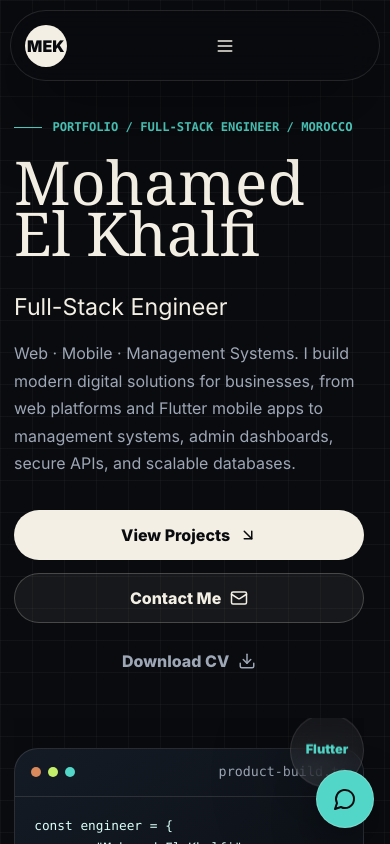
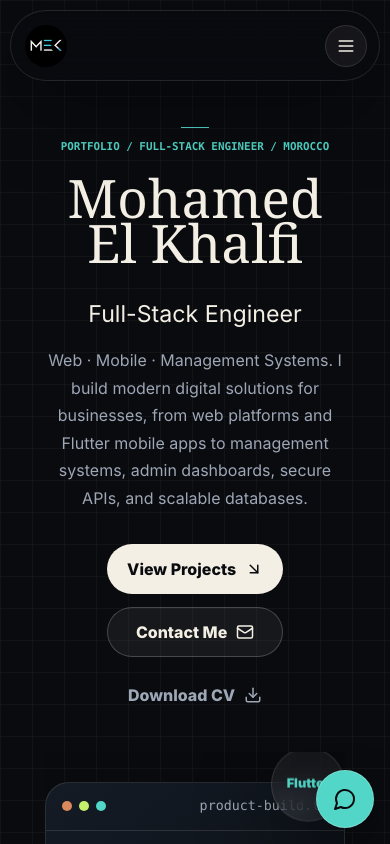
Before and after one commit to Mohvmedel/mohamed-el-khalfi-portfolio, a React (Vite) app: page / in a window 390 px wide. Shown: the top 844 px of the page. Built offline with nearby package versions, Linux system fonts and the light colour scheme.

Commit message:
Add logo and improve mobile alignment

```diff
--- a/src/App.tsx
+++ b/src/App.tsx
@@ -332,7 +332,9 @@ function Navigation({
   return (
     <header className="nav-shell">
       <a className="brand" href="#top" aria-label="Mohamed El Khalfi home">
-        <span>MEK</span>
+        <span>
+          <img src="/logo-portfolio.png" alt="" />
+        </span>
         <small>Web & Mobile Developer</small>
       </a>
       <nav className={menuOpen ? "nav-links open" : "nav-links"} aria-label="Main navigation">
--- a/src/styles.css
+++ b/src/styles.css
@@ -167,10 +167,17 @@ p {
   width: 42px;
   height: 42px;
   place-items: center;
+  overflow: hidden;
   border-radius: 50%;
   color: var(--ink);
-  background: var(--cream);
+  background: var(--ink);
   font-weight: 900;
+}
+
+.brand img {
+  width: 100%;
+  height: 100%;
+  object-fit: cover;
 }
 
 .brand small {
@@ -1078,7 +1085,11 @@ footer a {
 
   .nav-shell {
     top: 10px;
-    width: calc(100% - 20px);
+    right: 10px;
+    left: 10px;
+    width: auto;
+    grid-template-columns: auto 1fr auto;
+    transform: none;
   }
 
   .brand small,
@@ -1086,13 +1097,65 @@ footer a {
     display: none;
   }
 
+  .menu-button {
+    position: absolute;
+    top: 50%;
+    right: 0.75rem;
+    z-index: 2;
+    display: inline-flex;
+    width: 42px;
+    height: 42px;
+    padding: 0;
+    justify-self: end;
+    grid-column: 3;
+    color: var(--cream);
+    border-color: var(--line);
+    background: rgba(244, 239, 228, 0.06);
+    transform: translateY(-50%);
+  }
+
+  .hero,
+  .about,
+  .stack,
+  .journey,
+  .services,
+  .proof,
+  .contact {
+    text-align: center;
+  }
+
+  .hero-copy,
+  .hero-visual,
+  .about-panel,
+  .section-header,
+  .project-intro,
+  .contact-inner {
+    margin-right: auto;
+    margin-left: auto;
+  }
+
+  .eyebrow,
+  .section-kicker,
+  .hero-actions,
+  .contact-actions,
+  .chip-list,
+  .project-tags {
+    justify-content: center;
+  }
+
+  .eyebrow {
+    max-width: 100%;
+    flex-wrap: wrap;
+    font-size: 0.68rem;
+  }
+
   .hero-title {
-    font-size: clamp(3.35rem, 15.5vw, 4.45rem);
+    font-size: clamp(3rem, 13.6vw, 3.7rem);
     line-height: 0.84;
   }
 
   .hero-copy {
-    width: min(100%, 350px);
+    width: min(100%, 300px);
   }
 
   .hero-subtitle {
@@ -1117,7 +1180,7 @@ footer a {
   }
 
   .hero-visual {
-    width: min(100%, 350px);
+    width: min(100%, 300px);
     min-height: 390px;
     overflow: hidden;
   }
```
Also changed, not shown: public/logo-portfolio.png (added).
